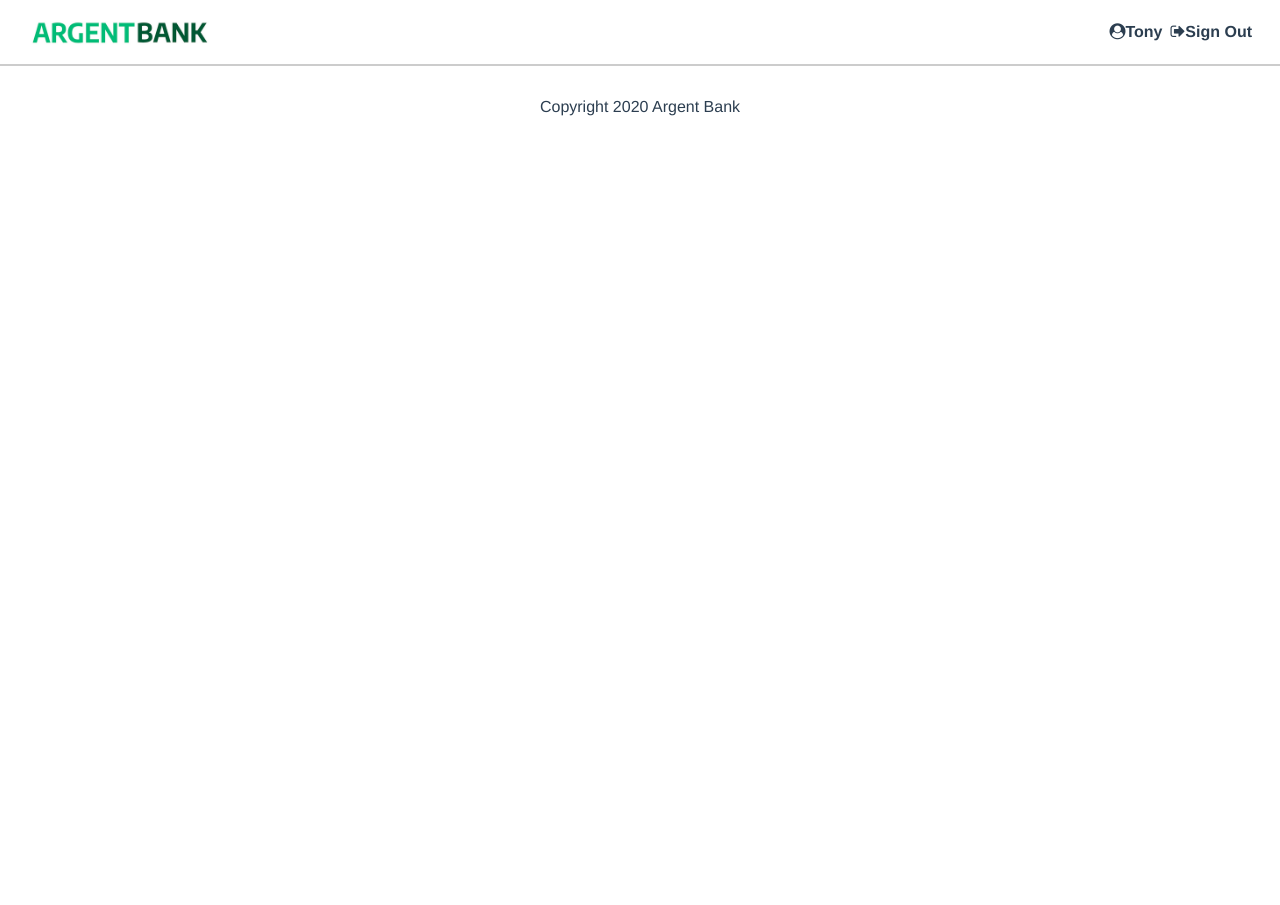
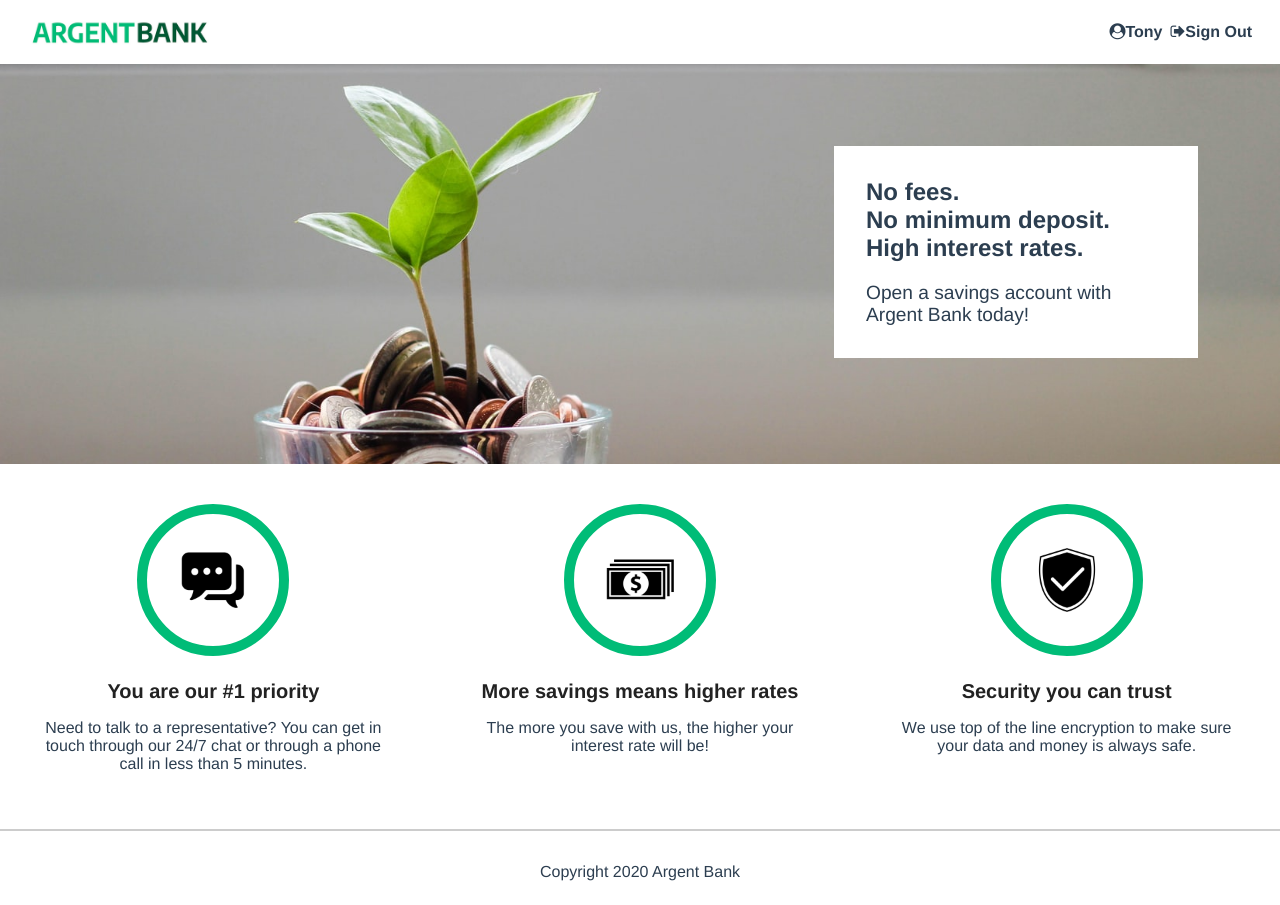
Before and after one commit to Thorekt/RobinOry_13_07042023, a React (Create React App) app: page / in a window 1280 px wide. Before the commit the page ends 800 px from the top, so only its background shows below. Built offline with nearby package versions, Linux system fonts and the light colour scheme.

Commit message:
Réintégration page d'acceuil

```diff
--- a/src/app/pages/Home.jsx
+++ b/src/app/pages/Home.jsx
@@ -1,5 +1,48 @@
 import React from 'react';
+import iconChat from '../img/icon-chat.png';
+import iconMoney from '../img/icon-money.png';
+import iconSecurity from '../img/icon-security.png';
 
 export default function Home() {
-  return <div></div>;
+  return (
+    <React.Fragment>
+      <div className='hero'>
+        <section className='hero-content'>
+          <h2 className='sr-only'>Promoted Content</h2>
+          <p className='subtitle'>No fees.</p>
+          <p className='subtitle'>No minimum deposit.</p>
+          <p className='subtitle'>High interest rates.</p>
+          <p className='text'>Open a savings account with Argent Bank today!</p>
+        </section>
+      </div>
+      <section className='features'>
+        <h2 className='sr-only'>Features</h2>
+        <div className='feature-item'>
+          <img src={iconChat} alt='Chat Icon' className='feature-icon' />
+          <h3 className='feature-item-title'>You are our #1 priority</h3>
+          <p>
+            Need to talk to a representative? You can get in touch through our
+            24/7 chat or through a phone call in less than 5 minutes.
+          </p>
+        </div>
+        <div className='feature-item'>
+          <img src={iconMoney} alt='Chat Icon' className='feature-icon' />
+          <h3 className='feature-item-title'>
+            More savings means higher rates
+          </h3>
+          <p>
+            The more you save with us, the higher your interest rate will be!
+          </p>
+        </div>
+        <div className='feature-item'>
+          <img src={iconSecurity} alt='Chat Icon' className='feature-icon' />
+          <h3 className='feature-item-title'>Security you can trust</h3>
+          <p>
+            We use top of the line encryption to make sure your data and money
+            is always safe.
+          </p>
+        </div>
+      </section>
+    </React.Fragment>
+  );
 }
```
